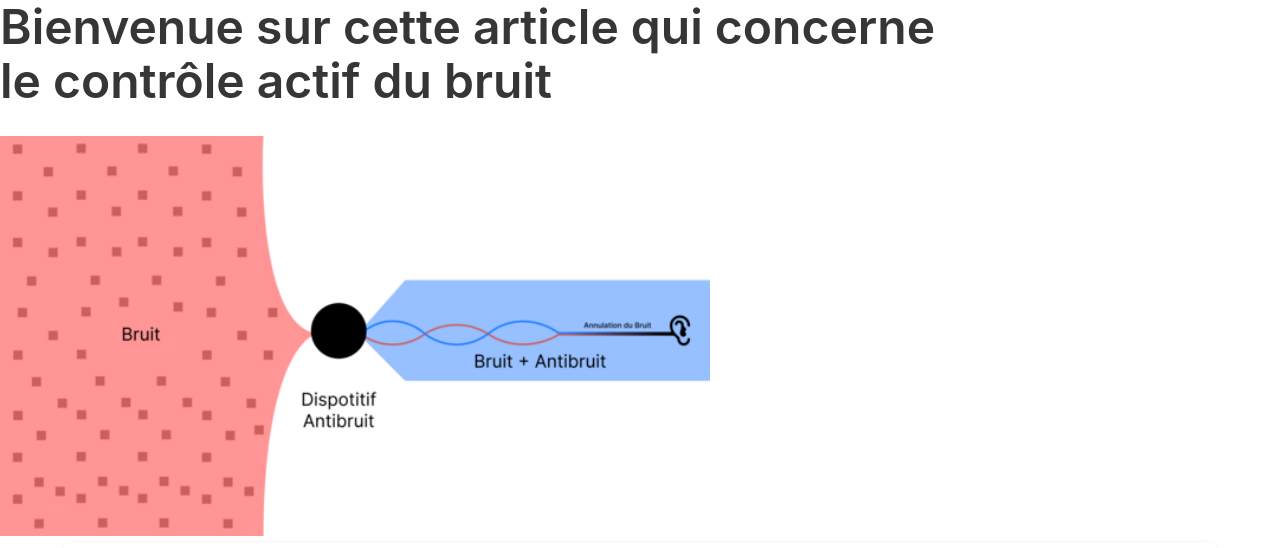
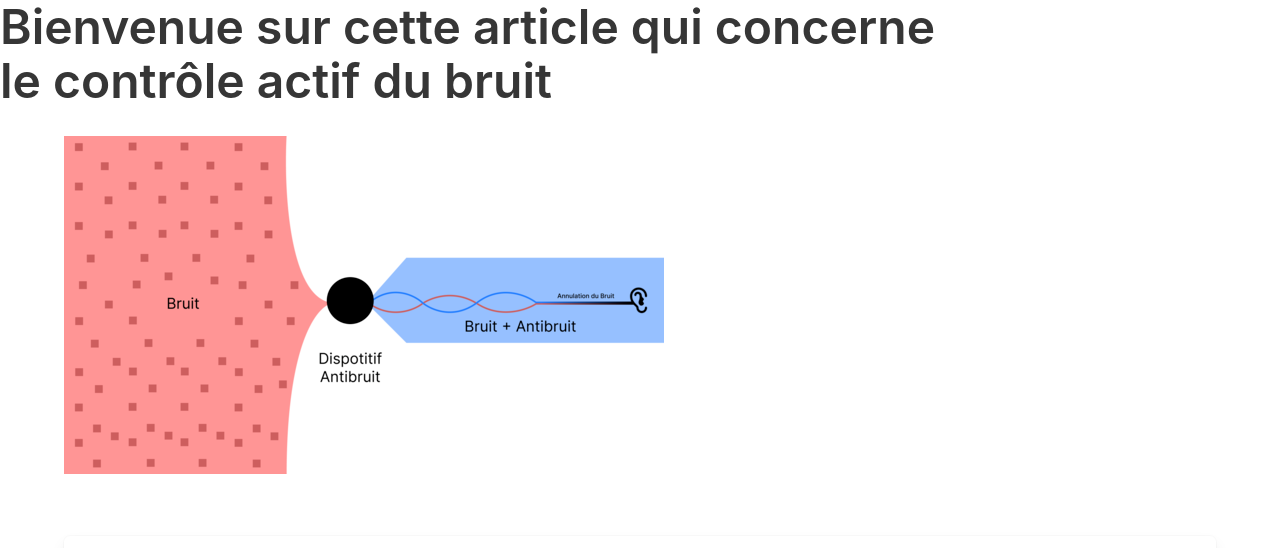
Before and after one commit to melissa98m/seo, a plain HTML site: page index.html in a window 1280 px wide. Shown: the top 548 px of the page. Drawn offline with nearby package versions, Linux system fonts and the light colour scheme.

Commit message:
Update index.html

```diff
--- a/index.html
+++ b/index.html
@@ -24,7 +24,7 @@
 	</section>
 
 	  <section >
-        <img src="anc.png" style="height:400px" alt="reduction de bruit">
+        <div class="container" style=" height:400px; background-image: url(anc.png); background-repeat: no-repeat !important;">
         </div>
       </section>
 
```
